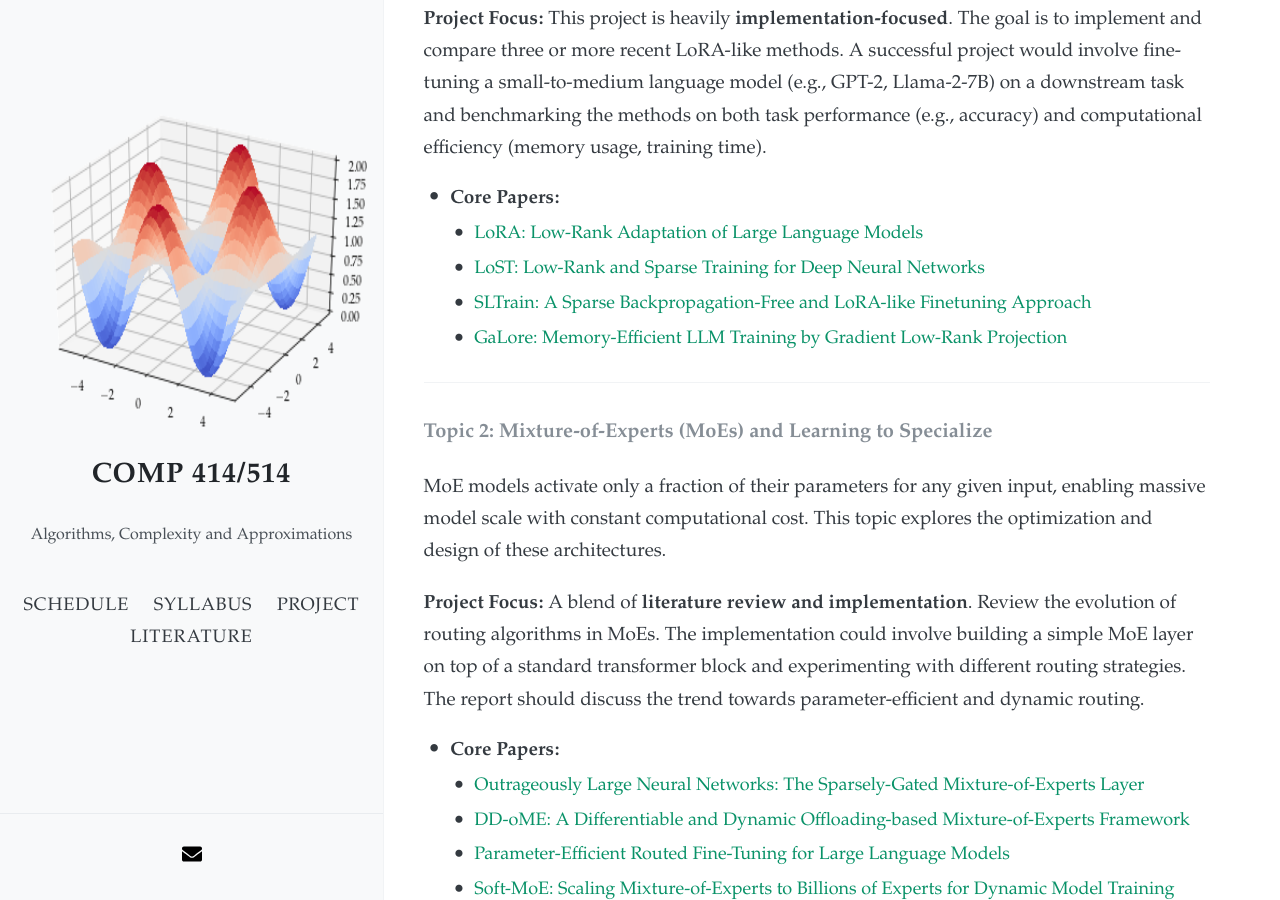
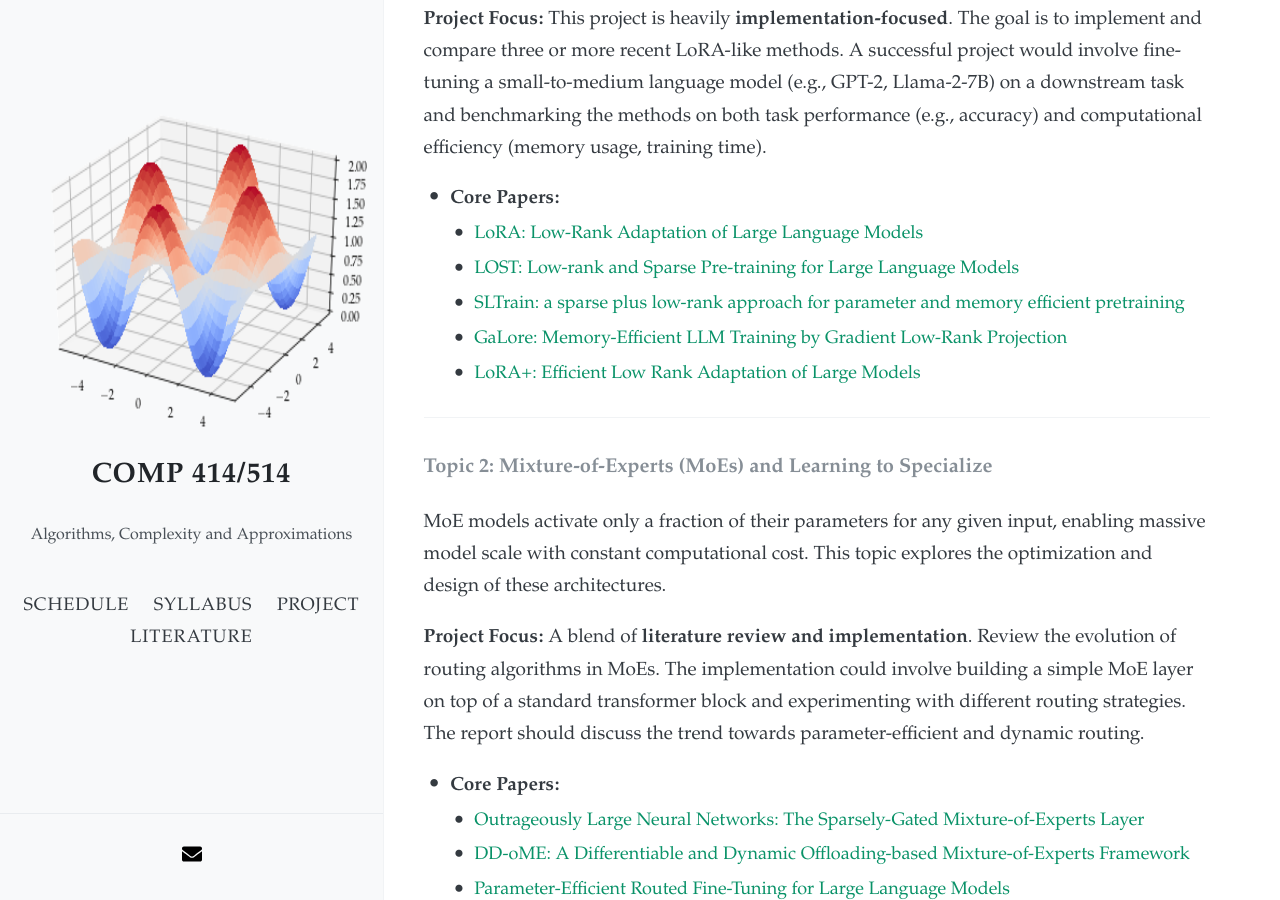
Before and after one commit to akyrillidis/comp414-514, a Jekyll site: the page built from project.md, in a window 1280 px wide and 900 px high, scrolled down 1714 px. Built offline with Jekyll 4.4.1, drawn with Linux system fonts in a browser that asks for light colours; nearby versions of some CDN libraries.

Commit message:
Update project.md

```diff
--- a/project.md
+++ b/project.md
@@ -47,9 +47,10 @@ The rise of massive foundation models has made full fine-tuning computationally
 
 - **Core Papers:**
   - [LoRA: Low-Rank Adaptation of Large Language Models](https://arxiv.org/abs/2106.09685)
-  - [LoST: Low-Rank and Sparse Training for Deep Neural Networks](https://arxiv.org/abs/2402.06202)
-  - [SLTrain: A Sparse Backpropagation-Free and LoRA-like Finetuning Approach](https://arxiv.org/abs/2404.09345)
+  - [LOST: Low-rank and Sparse Pre-training for Large Language Models](https://arxiv.org/abs/2508.02668)
+  - [SLTrain: a sparse plus low-rank approach for parameter and memory efficient pretraining](https://arxiv.org/abs/2406.02214)
   - [GaLore: Memory-Efficient LLM Training by Gradient Low-Rank Projection](https://arxiv.org/abs/2403.03507)
+  - [LoRA+: Efficient Low Rank Adaptation of Large Models](https://arxiv.org/abs/2402.12354)
 
 ---
 
```
